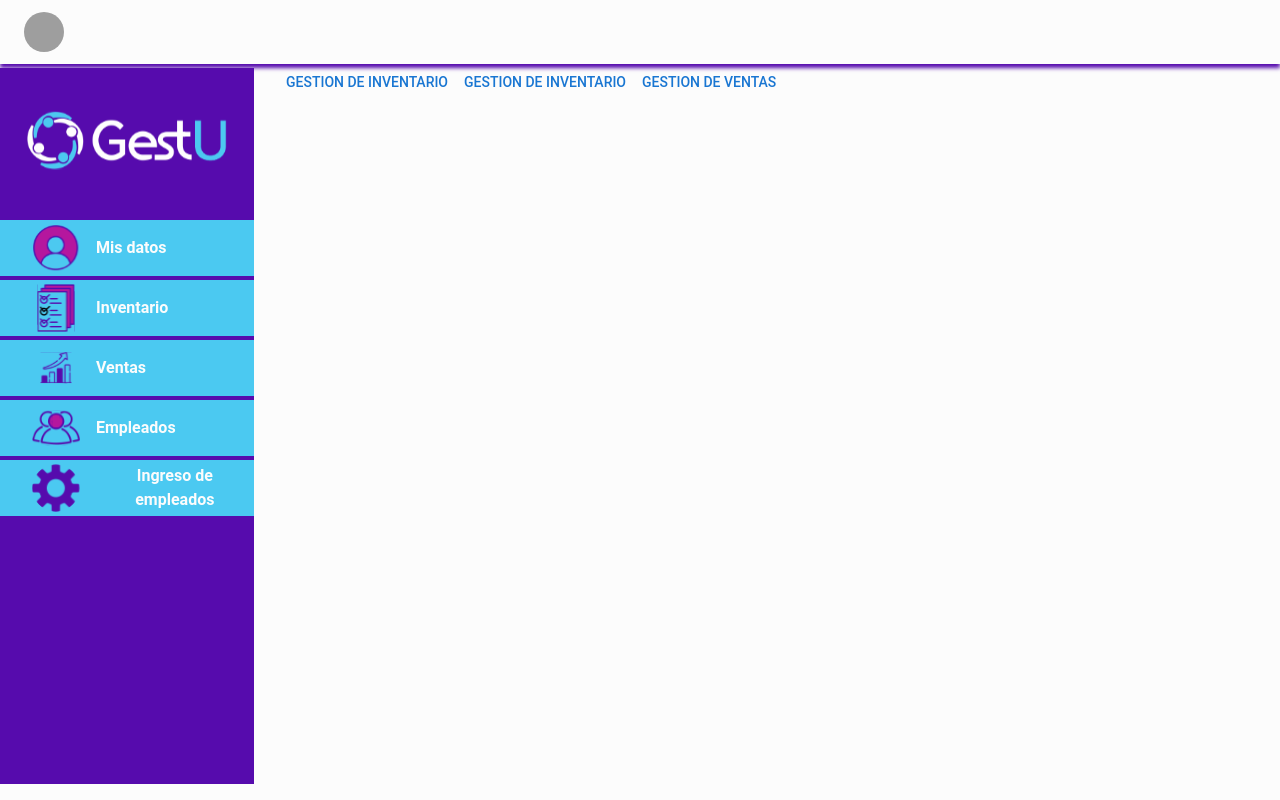
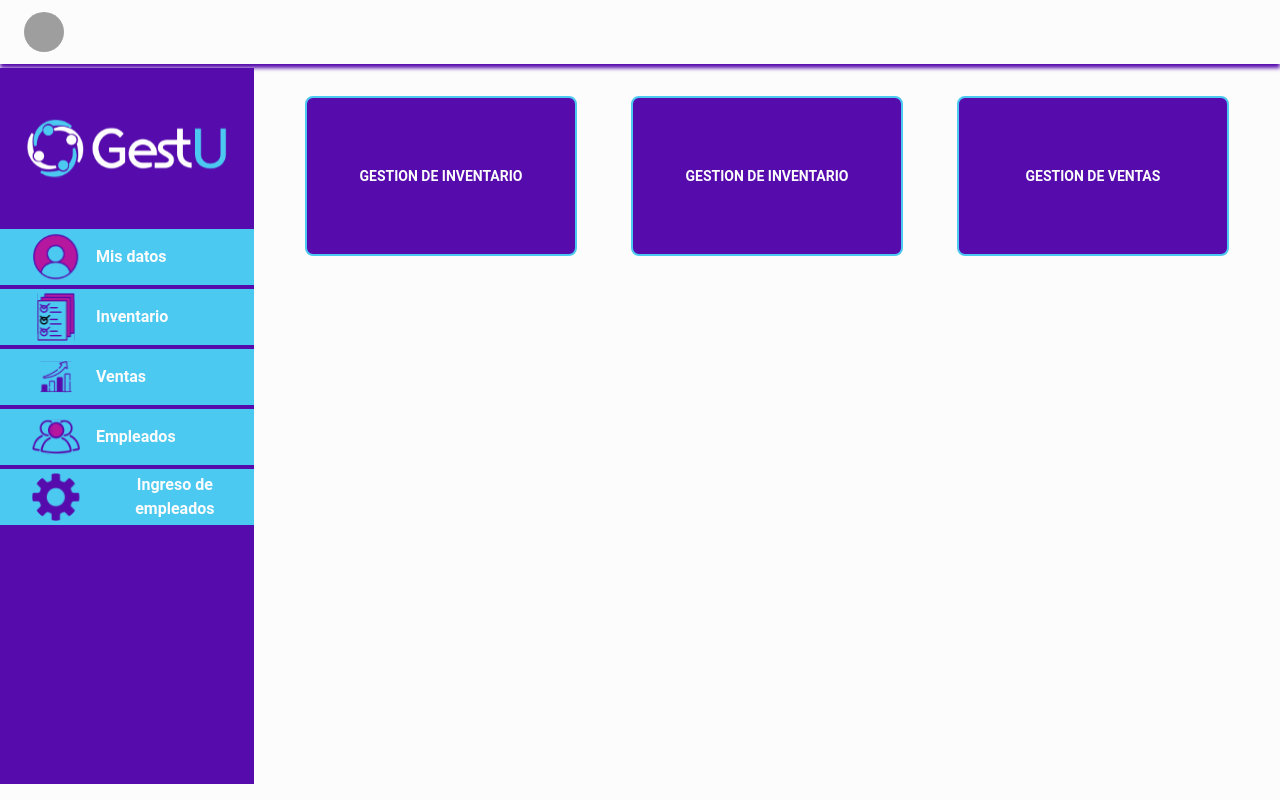
Before and after one commit to No-Country-simulation/c21-33-n-node-react, a React (Vite) app in the folder Client/: page /app/sales in a window 1280 px wide. Built offline with nearby package versions, Linux system fonts and the light colour scheme; grey boxes are pictures that could not be loaded.

Commit message:
pagina home

```diff
--- a/Client/src/components/organisms/drawer/Drawer.tsx
+++ b/Client/src/components/organisms/drawer/Drawer.tsx
@@ -9,7 +9,7 @@ import {
 } from '../../../utils/icons/Index'
 
 
-import { Box, Grid2, Typography } from "@mui/material"
+import { Box, Grid2, IconButton, Typography } from "@mui/material"
 import { useNavigate } from "react-router-dom";
 import { routesLinkTo } from "@/utils/routesPath/routesPath";
 
@@ -68,7 +68,13 @@ const Drawer = () => {
         }}
         >
 
-            <IconLogoDrawer styles={stylesDrawer.mainIconSidebar} />
+            <IconButton
+                onClick={() => handleNavigate(routesLinkTo.home)}
+            >
+                <IconLogoDrawer
+                    styles={stylesDrawer.mainIconSidebar}
+                />
+            </IconButton>
 
             {
                 menuOptions.map(option => (
--- a/Client/src/components/organisms/modalSuccess/ModalSuccess.tsx
+++ b/Client/src/components/organisms/modalSuccess/ModalSuccess.tsx
@@ -1,11 +1,11 @@
 import * as React from 'react';
 import Box from '@mui/material/Box';
-import Button from '@mui/material/Button';
 import Typography from '@mui/material/Typography';
 import Modal from '@mui/material/Modal';
 import { Grid2 } from '@mui/material';
 import { StylesOrganism } from '../StylesOrganism';
 import PrimaryButtom from '@/components/atoms/buttoms/PrimaryButtom';
+import { ModalSuccessInterface } from '@/utils/interfaces/ModalsInterfaces';
 
 const style = {
     position: 'absolute',
@@ -24,7 +24,7 @@ const style = {
 const ModalSuccess = ({
     isOpenModal,
     setIsOpenModal
-}) => {
+}: ModalSuccessInterface) => {
 
     const [open, setOpen] = React.useState(false);
     const handleOpen = () => setOpen(true);
--- a/Client/src/pages/home/Home.tsx
+++ b/Client/src/pages/home/Home.tsx
@@ -1,5 +1,6 @@
 //import React from 'react'
-import { Button, Container } from '@mui/material'
+import { HomeStyles } from '@/styles/componets/Home';
+import { Button, Container, Grid2 } from '@mui/material'
 //import { useDispatch, useSelector } from 'react-redux';
 //import { RootState } from '../../redux/store';
 //import { decrement, increment, incrementByAmount } from '../../redux/features/counter/counterSlice';
@@ -7,23 +8,33 @@ import { Button, Container } from '@mui/material'
 
 const Home = () => {
 
+    const { classes: homeStyles } = HomeStyles();
     /* const { value } = useSelector((state: RootState) => state.counter);
     const dispatch = useDispatch(); */
 
     return (
         <Container>
 
-            <Button>
+            <Grid2 className={homeStyles.routeButtons_container}>
+
+                <Grid2 className={homeStyles.routeButtons_box}>
+                    <Button className={homeStyles.routeButtons_button}>
                         Gestion de inventario
                     </Button>
+                </Grid2>
 
-            <Button>
+                <Grid2 className={homeStyles.routeButtons_box}>
+                    <Button className={homeStyles.routeButtons_button}>
                         Gestion de inventario
                     </Button>
+                </Grid2>
 
-            <Button>
+                <Grid2 className={homeStyles.routeButtons_box}>
+                    <Button className={homeStyles.routeButtons_button}>
                         Gestion de Ventas
                     </Button>
+                </Grid2>
+            </Grid2>
             {/* <h1>Vite + React</h1>
             <div className="card">
                 <Button variant='contained' onClick={() => dispatch(increment())}>
--- /dev/null
+++ b/Client/src/styles/componets/Home.tsx
@@ -0,0 +1,42 @@
+import { makeStyles } from "tss-react/mui";
+
+
+export const HomeStyles = makeStyles()((theme) => ({
+
+    routeButtons_container: {
+        margin: '2rem auto 0 auto',
+        display: 'flex',
+        flexDirection: 'column',
+        alignItems: 'center',
+        [theme.breakpoints.up('md')]: {
+            flexDirection: 'row',
+            justifyContent: 'space-around',
+
+        }
+    },
+
+    routeButtons_box: {
+        margin: '1rem 0',
+        border: `2px solid ${theme.palette.custom.quaternary}`,
+        backgroundColor: theme.palette.custom.secondary,
+        height: '10rem',
+        width: '17rem',
+        borderRadius: '.5rem',
+        display: 'flex',
+        padding: '0 2rem',
+        '&:hover': {
+            backgroundColor: theme.palette.custom.tertiary,
+        },
+        [theme.breakpoints.up('md')]: {
+            margin: '0',
+        }
+    },
+
+    routeButtons_button: {
+        color: theme.palette.background.paper,
+        fontWeight: 'bold',
+        width: '100%'
+    }
+
+
+}));
--- /dev/null
+++ b/Client/src/utils/interfaces/ModalsInterfaces.tsx
@@ -0,0 +1,4 @@
+export interface ModalSuccessInterface {
+    isOpenModal: boolean,
+    setIsOpenModal: (value: boolean) => void
+}
```
Lines whose indentation alone changed are shown as unchanged.
